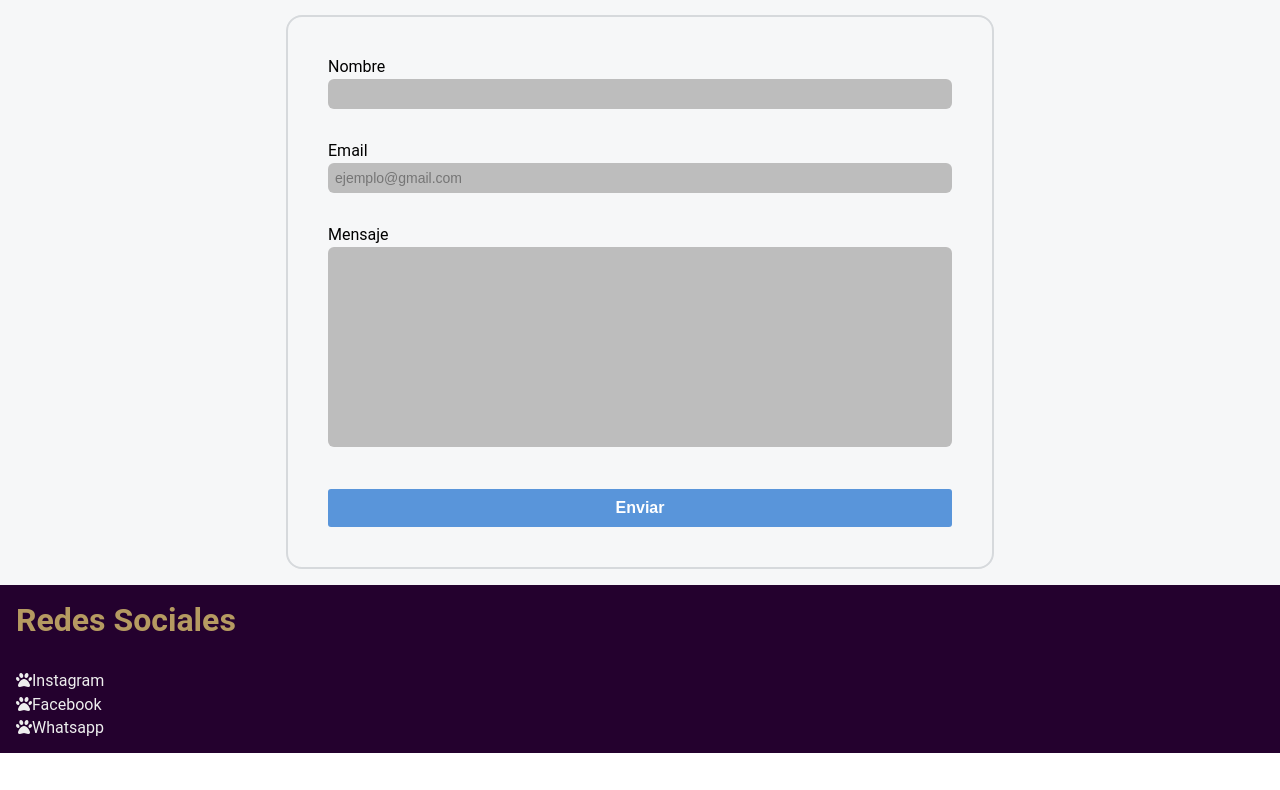
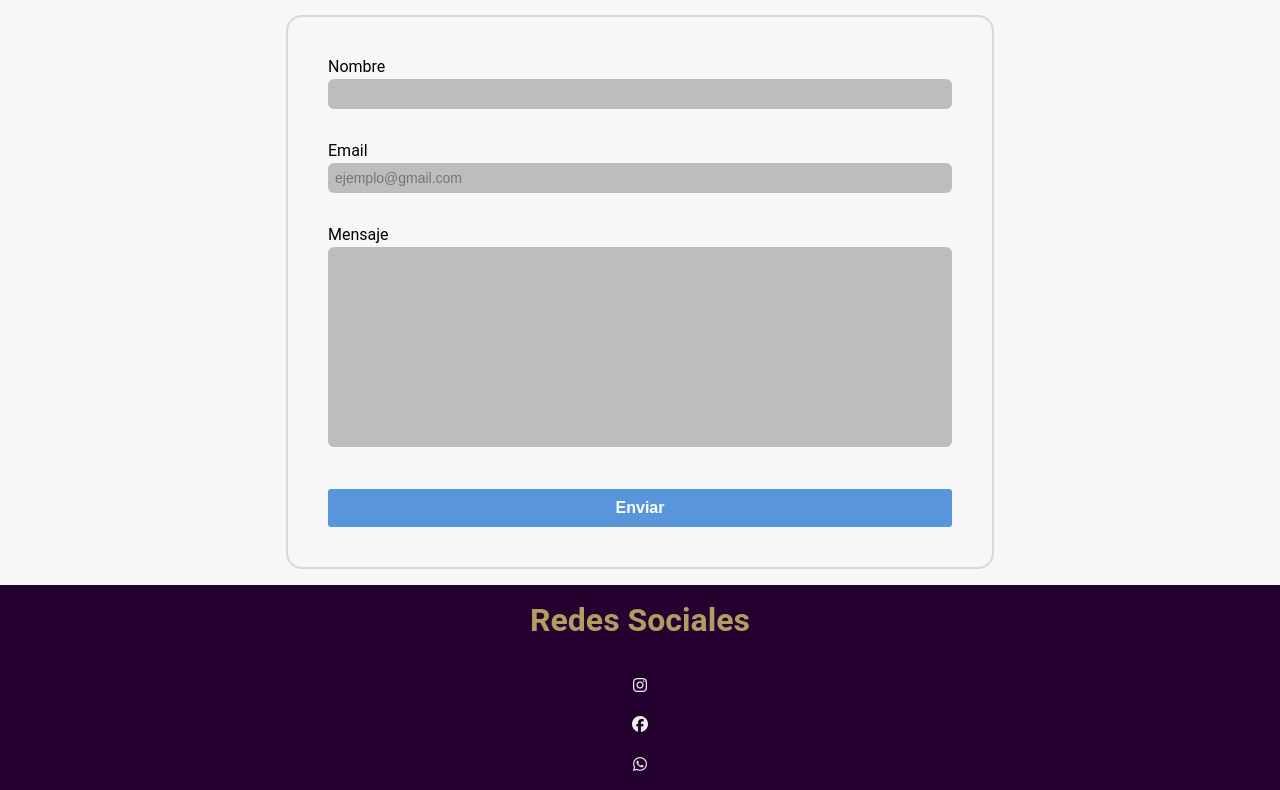
Before and after one commit to DMel2/miprimerapagina, a plain HTML site: page index.html in a window 1280 px wide. Shown: the part 1939-2729 px from the top of the page. Before the commit the page ends 2692 px from the top, so only its background shows below. Drawn offline with Linux system fonts and the light colour scheme; a web font is replaced by a local one.

Commit message:
Actualizacion

```diff
--- a/index.html
+++ b/index.html
@@ -108,13 +108,13 @@
                 <nav>
                     <ul>
                         <li>
-                            <a target="_blank" href="https://www.instagram.com/"><i class="fa-solid fa-paw"></i>Instagram</a>
+                            <a target="_blank" href="https://www.instagram.com/"><i class="fa-brands fa-instagram" aria-hidden="true"></i></a>
                         </li>
                         <li>
-                            <a target="_blank" href="https://web.facebook.com/?_rdc=1&_rdr"><i class="fa-solid fa-paw"></i>Facebook</a>
+                            <a target="_blank" href="https://web.facebook.com/?_rdc=1&_rdr"><i class="fa-brands fa-facebook" aria-hidden="true"></i></a>
                         </li>
                         <li>
-                            <a target="_blank" href="https://www.whatsapp.com/?lang=es_LA"><i class="fa-solid fa-paw"></i>Whatsapp</a>
+                            <a target="_blank" href="https://www.whatsapp.com/?lang=es_LA"><i class="fa-brands fa-whatsapp" aria-hidden="true"></i></a>
                         </li>
                     </ul>
                 </nav>
--- a/styles2.css
+++ b/styles2.css
@@ -189,8 +189,20 @@ footer {
     color: #fff;
 }
 
+#redes-sociales {
+    justify-content: center;
+    text-align: center;
+}
+
 #footer {
     padding: 1em;
+}
+
+#footer ul {
+    display: flex;
+    flex-direction: column;
+    gap: 1em;
+    align-items: center;
 }
 
 #footer nav ul {
```
